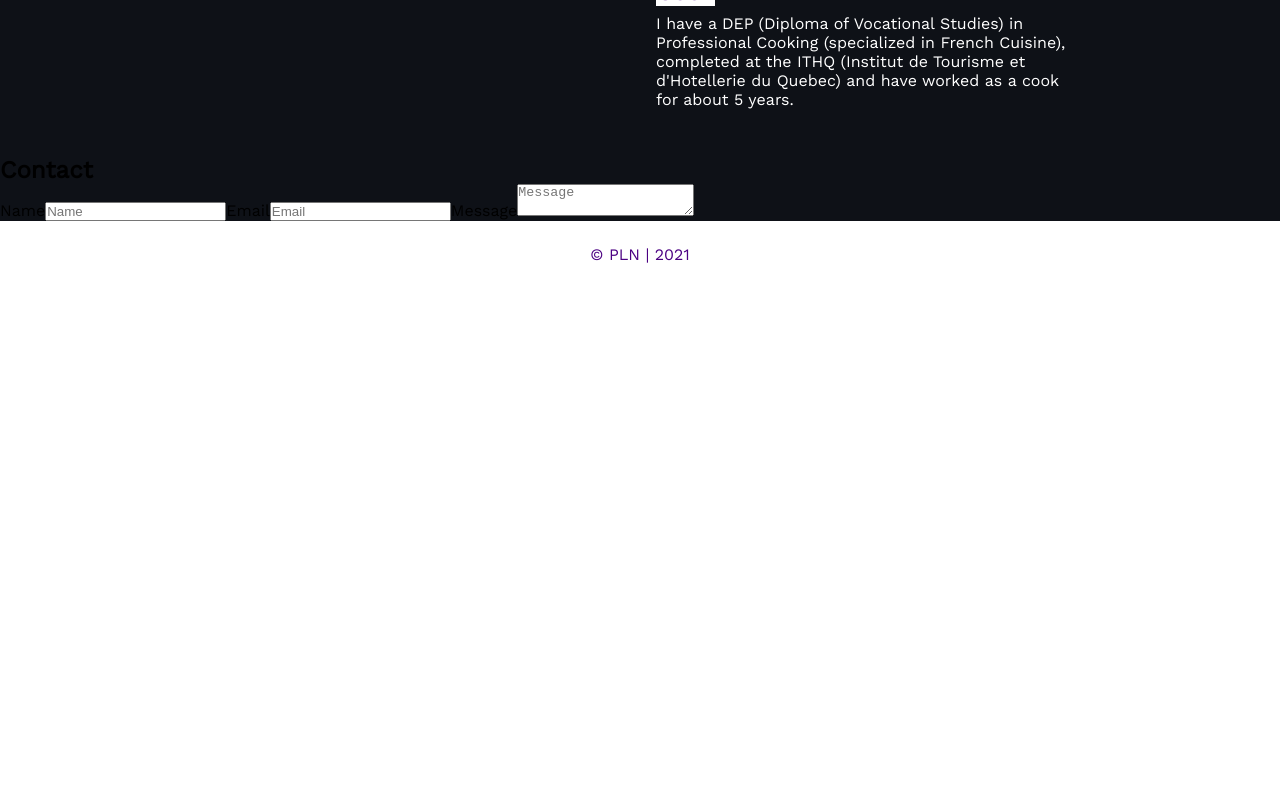
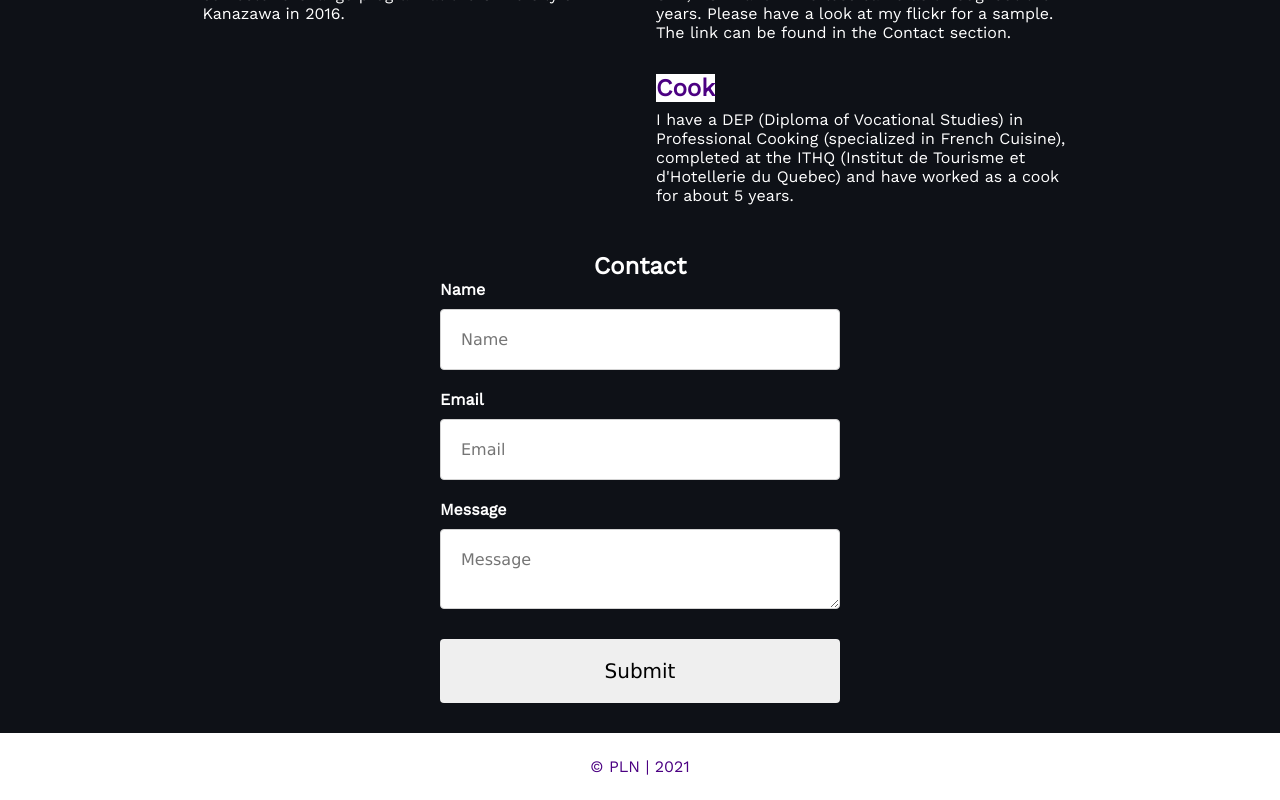
Before and after one commit to PLN2020/react-portfolio-second, a React (Create React App) app: page / in a window 1280 px wide. Shown: the part 1967-2767 px from the top of the page. Before the commit the page ends 2255 px from the top, so only its background shows below. Built offline with nearby package versions, Linux system fonts and the light colour scheme.

Commit message:
styled the contact form

```diff
--- a/src/components/body/about/about.css
+++ b/src/components/body/about/about.css
@@ -12,6 +12,7 @@
     height: 100vh;
     color: white;
     min-height: 500px;
+    margin-bottom: 6em;
 }
 
 .about .max-width {
--- a/src/components/body/body.css
+++ b/src/components/body/body.css
@@ -3,3 +3,8 @@
     /* background: #313542; */
     background: #0E1117;
 }
+
+.body h1 {
+    color: white;
+    text-align: center;
+}
--- /dev/null
+++ b/src/components/body/contact/contact-form.css
@@ -0,0 +1,58 @@
+.contact-form {
+    width: 400px;
+    margin: 0 auto;
+    /* height: 100vh; */
+}
+
+.form {
+    /* height: 80vh; */
+    display: flex;
+    flex-direction: column;
+    justify-content: center;
+}
+
+input, textarea, button {
+    font-family: 'Lucida Sans', 'Lucida Sans Regular', 'Lucida Grande', 'Lucida Sans Unicode', Geneva, Verdana, sans-serif;
+}
+
+.form > input,
+textarea {
+    padding: 20px;
+    border-radius: 4px;
+    margin-bottom: 20px;
+    border: 1px solid lightgray;
+    background: #fff;
+    font-size: 16px;
+    color: rgb(0, 0, 32);
+    outline: none;
+}
+
+.form > input:focus,
+textarea:focus {
+    border: 1px solid rgb(0, 0, 196);
+}
+
+.form > label {
+    padding-bottom: 10px;
+    color: white;
+    font-weight: bold;
+}
+
+.form > button {
+    padding: 20px;
+    border: none;
+    background-color: rbg(2, 2, 110);
+    font-weight: 500;
+    font-size: 20px;
+    border-radius: 4px;
+    color: black;
+    cursor: pointer;
+    transition: all 0.2s ease-in-out;
+    margin-top: 10px;
+    margin-bottom: 30px;
+}
+
+.form > button:hover {
+    background-color: indigo;
+    color: white;
+}
--- /dev/null
+++ b/src/components/body/contact/contact-form.js
@@ -0,0 +1,25 @@
+import React from 'react'
+import "./contact-form.css"
+
+function ContactForm() {
+    return (
+        <div className="contact-form">
+            <form className="form">
+            {/* <h1>Contact</h1> */}
+
+            <label>Name</label>
+            <input placeholder="Name" />
+
+            <label>Email</label>
+            <input placeholder="Email" />
+
+            <label>Message</label>
+            <textarea placeholder="Message"></textarea>
+
+            <button type="submit">Submit</button>
+        </form>
+        </div>
+    )
+}
+
+export default ContactForm
--- a/src/components/body/contact/contact.js
+++ b/src/components/body/contact/contact.js
@@ -1,21 +1,10 @@
 import React from 'react'
+import ContactForm from './contact-form'
 import "./contact.css"
 
 function Contact() {
     return (
-        <form className="form">
-            {/* <h1>Contact</h1> */}
-
-            <label>Name</label>
-            <input placeholder="Name" />
-
-            <label>Email</label>
-            <input placeholder="Email" />
-
-            <label>Message</label>
-            <textarea placeholder="Message"></textarea>
-
-        </form>
+        <div><ContactForm /></div>
     )
 }
 
```
